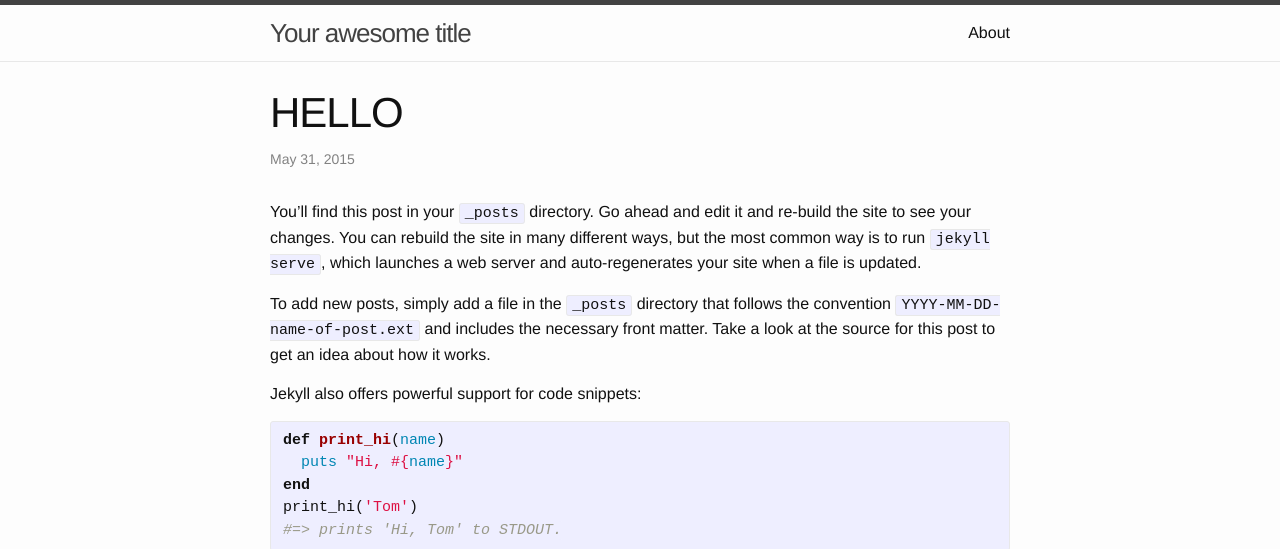
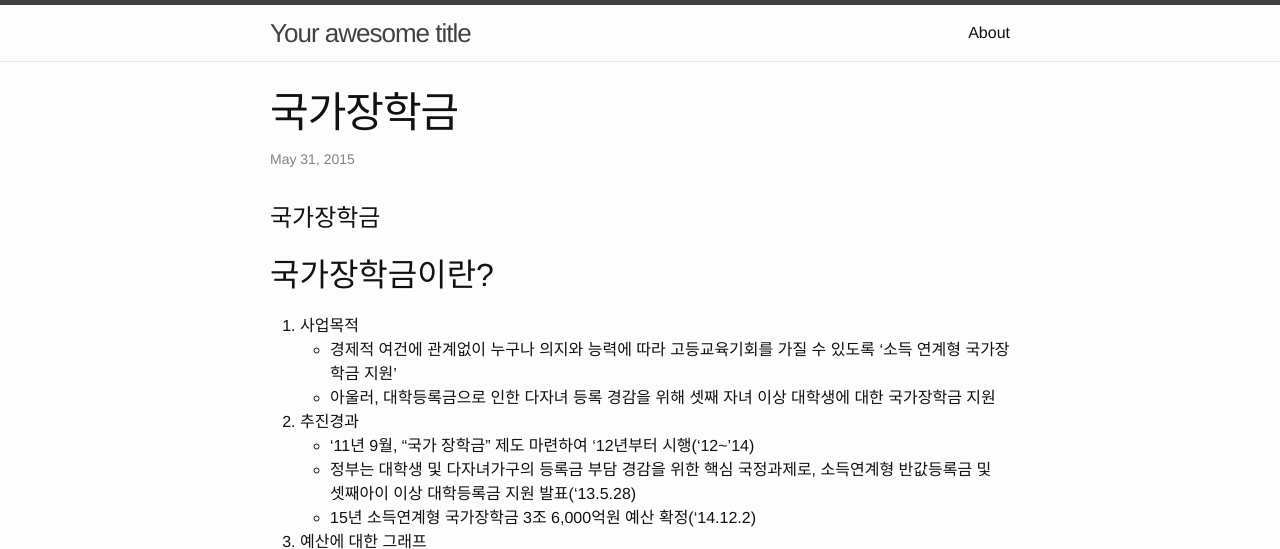
Before and after one commit to yeungkeun/yeungkeun.github.io, a Jekyll site: the page built from _posts/2015-05-31-HELLO.markdown, in a window 1280 px wide. Shown: the top 549 px of the page. Built offline with Jekyll 4.4.1, drawn with Linux system fonts in a browser that asks for light colours; some of the changed text lies outside the part shown; grey boxes are pictures that could not be loaded.

Commit message:
Update 2015-05-31-HELLO.markdown

```diff
--- a/_posts/2015-05-31-HELLO.markdown
+++ b/_posts/2015-05-31-HELLO.markdown
@@ -1,24 +1,29 @@
 ---
 layout: post
-title:  "HELLO"
+title:  "국가장학금"
 date:   2015-05-31 21:22:37
 categories: jekyll update
 ---
-You’ll find this post in your `_posts` directory. Go ahead and edit it and re-build the site to see your changes. You can rebuild the site in many different ways, but the most common way is to run `jekyll serve`, which launches a web server and auto-regenerates your site when a file is updated.
+# 국가장학금
 
-To add new posts, simply add a file in the `_posts` directory that follows the convention `YYYY-MM-DD-name-of-post.ext` and includes the necessary front matter. Take a look at the source for this post to get an idea about how it works.
+## 국가장학금이란?
 
-Jekyll also offers powerful support for code snippets:
+1. 사업목적
+   -  경제적 여건에 관계없이 누구나 의지와 능력에 따라 고등교육기회를 가질 수 있도록 '소득 연계형 국가장학금 지원'
+   -  아울러, 대학등록금으로 인한 다자녀 등록 경감을 위해 셋째 자녀 이상 대학생에 대한 국가장학금 지원
 
-{% highlight ruby %}
-def print_hi(name)
-  puts "Hi, #{name}"
-end
-print_hi('Tom')
-#=> prints 'Hi, Tom' to STDOUT.
-{% endhighlight %}
+2. 추진경과
+   -  '11년 9월, "국가 장학금" 제도 마련하여 '12년부터 시행('12~'14)
+   -  정부는 대학생 및 다자녀가구의 등록금 부담 경감을 위한 핵심 국정과제로, 소득연계형 반값등록금 및 셋째아이 이상 대학등록금 지원 발표('13.5.28)
+   -  15년 소득연계형 국가장학금 3조 6,000억원 예산 확정('14.12.2)
 
-Check out the [Jekyll docs][jekyll] for more info on how to get the most out of Jekyll. File all bugs/feature requests at [Jekyll’s GitHub repo][jekyll-gh]. If you have questions, you can ask them on [Jekyll’s dedicated Help repository][jekyll-help].
+3. 예산에 대한 그래프
+
+![alt text][logo]
+
+[logo]: http://static.kosaf.go.kr/www/images/fund/scholarship/product/grap.gif
+
+ [한국장학재단 바로가기](http://www.kosaf.go.kr)
 
 [jekyll]:      http://jekyllrb.com
 [jekyll-gh]:   https://github.com/jekyll/jekyll
```
